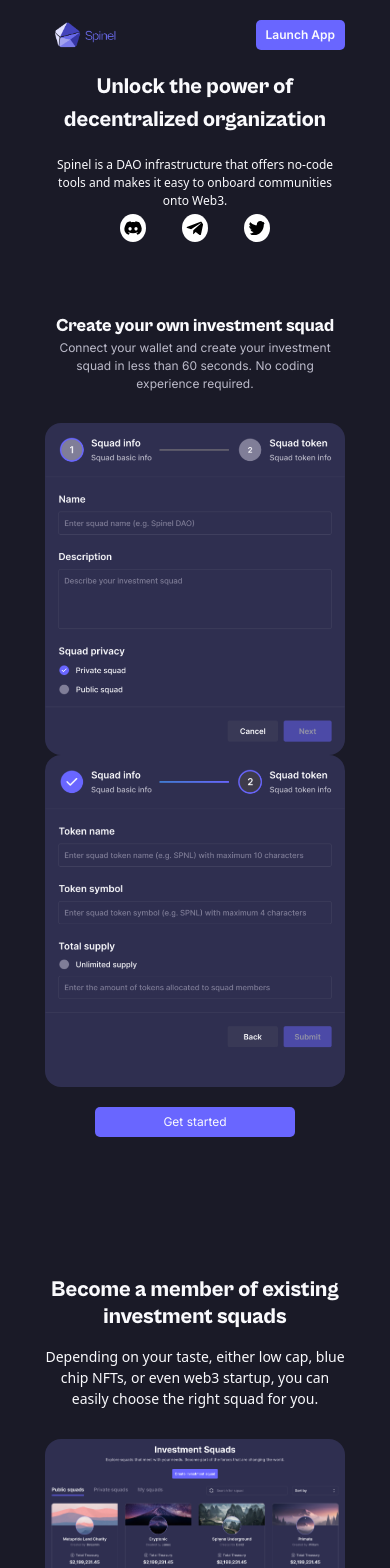
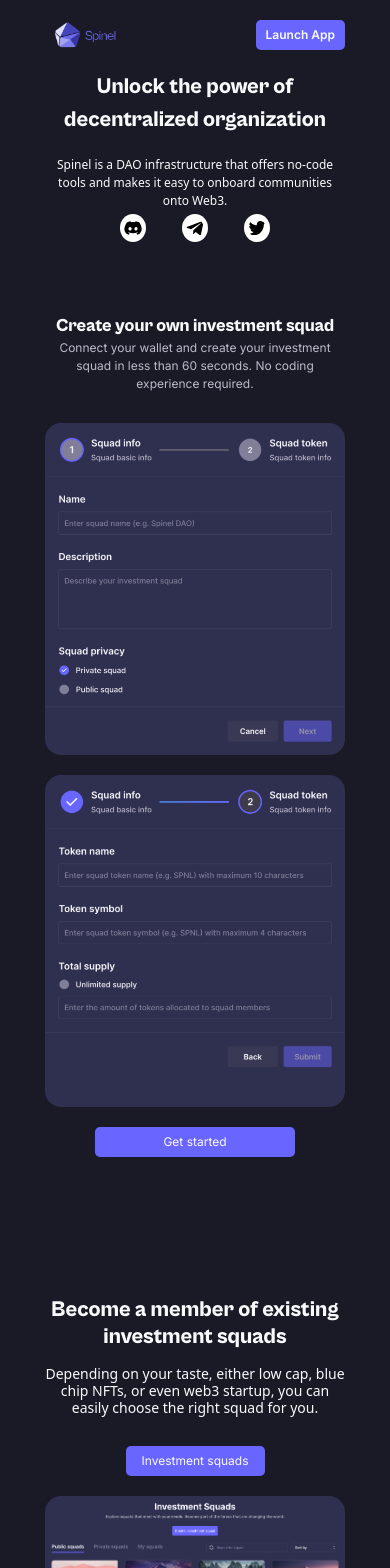
Before and after one commit to TienPhuc02/training-fetch, a Next.js app: page / in a window 390 px wide. Shown: the top 1568 px of the page. Built offline with nearby package versions, Linux system fonts and the light colour scheme.

Commit message:
fix responsive xl

```diff
--- a/src/containers/Become/Become.tsx
+++ b/src/containers/Become/Become.tsx
@@ -7,17 +7,20 @@ const Become = () => {
       className=" mx-auto become-container flex xl:flex-row justify-between xl:max-w-[1200px] xl:gap-[28px] xl:mb-[140px]
      lg:max-w-[900px] lg:flex-col lg:items-center lg:justify-between lg:gap-[28px] lg:mb-[90px] sm:flex-col sm:mb-[70px] sm:max-w-[300px]"
     >
-      <div className="become-left text-primary xl:max-w-[441px] xl:max-h-[354px] sm:flex sm:flex-col sm:items-center">
+      <div className="become-left text-primary xl:max-w-[441px] xl:max-h-[354px] xl:items-start flex sm:flex-col sm:items-center">
         <p className="font-secondary xl:text-[40px] text-primary leading-[1.2] xl:max-w-[432px] xl:max-h-[144px] xl:mb-[28px] sm:text-[22px] xl:text-left sm:text-center sm:mb-[16px]">
           Become a member of existing investment squads
         </p>
-        <p className="xl:font-primary xl:text-[20px] xl:text-secondary xl:mb-[50px] xl:text-left leading-1 sm:text-[14px] lg:text-secondary sm:mb-[30px] sm:text-center">
+        <p className="xl:font-primary xl:text-[20px] xl:text-secondary xl:mb-[50px] xl:text-left leading-[1.2] sm:text-[14px] lg:text-secondary sm:mb-[30px] sm:text-center">
           Depending on your taste, either low cap, blue chip NFTs, or even web3
           startup, you can easily choose the right squad for you.
         </p>
+        <button className="xl:py-[10px] xl:px-[17px] bg-primary text-primary text-center xl:text-[18px] font-primary rounded-[5px] sm:text-[12px] sm:py-[6px] sm:px-[16px] sm:mb-[20px]">
+          Investment squads
+        </button>
       </div>
       <div className="become-right lg:flex lg:gap-[20px] text-primary lg:flex-col lg:items-center lg:justify-center">
-        <div className="lg:w-[500px]">
+        <div className="xl:w-[660px] lg:w-[500px]">
           <Image
             alt="img-create-investment-3"
             src="/images/img-investment-3.png"
@@ -27,9 +30,6 @@ const Become = () => {
             objectFit="contain"
           />
         </div>
-        <button className="xl:py-[10px] xl:px-[17px] bg-primary text-primary text-center xl:text-[18px] font-primary rounded-[5px] sm:text-[12px] sm:py-[6px] sm:px-[16px] sm:mb-[20px]">
-          Investment squads
-        </button>
       </div>
     </section>
   );
--- a/src/containers/Create/Create.tsx
+++ b/src/containers/Create/Create.tsx
@@ -14,8 +14,8 @@ const Create = () => {
         </p>
       </div>
 
-      <div className="content-create-investment gap-[20px] lg:max-w-[600px] lg:flex lg:flex-col lg:mb-[48px] lg:justify-center lg:items-center xl:mb-[48px] sm:flex-col sm:mb-[20px] mx-auto">
-        <div className="lg:w-[500px]">
+      <div className="content-create-investment flex xl:flex-row gap-[20px] xl:max-w-[1200px] lg:max-w-[600px] lg:flex lg:flex-col lg:mb-[48px] lg:justify-center lg:items-center xl:mb-[48px] sm:flex-col sm:mb-[20px] mx-auto">
+        <div className="xl:w-[580px] lg:w-[500px]">
           <Image
             alt="img-create-investment-1"
             src="/images/img-investment.png"
@@ -25,7 +25,7 @@ const Create = () => {
             objectFit="contain"
           />
         </div>
-        <div className="lg:w-[500px]">
+        <div className="xl:w-[580px] lg:w-[500px]">
           <Image
             alt="img-create-investment-2"
             src="/images/img-investment-2.png"
--- a/src/containers/Marketplace/Marketplace.tsx
+++ b/src/containers/Marketplace/Marketplace.tsx
@@ -14,7 +14,7 @@ const Marketplace = () => {
         </p>
       </div>
       <div className="content-create-investment flex gap-[40px] xl:mb-[48px] lg:flex lg:flex-col lg:justify-center lg:items-center sm:flex-col xl:flex-row">
-        <div className="lg:w-[500px]">
+        <div className="xl:w-[580px] lg:w-[500px]">
           <Image
             alt="img-create-investment-8"
             src="/images/img-investment-8.png"
@@ -24,7 +24,7 @@ const Marketplace = () => {
             objectFit="contain"
           />
         </div>
-        <div className="lg:w-[500px]">
+        <div className="xl:w-[580px] lg:w-[500px]">
           <Image
             alt="img-create-investment-9"
             src="/images/img-investment-9.png"
--- a/src/containers/Partnerships/Partnerships.tsx
+++ b/src/containers/Partnerships/Partnerships.tsx
@@ -17,7 +17,7 @@ const Partnerships = () => {
         {partnerships.map((partnership, index) => (
           <div
             key={index}
-            className="item-partnerships xl:py-[57px] sm:py-[16px] bg-white rounded-[16px] sm:rounded-[10px]"
+            className="item-partnerships xl:py-[57px] sm:py-[12px] bg-white xl:rounded-[16px] sm:rounded-[5px]"
           >
             <Image
               src={partnership.src}
```
